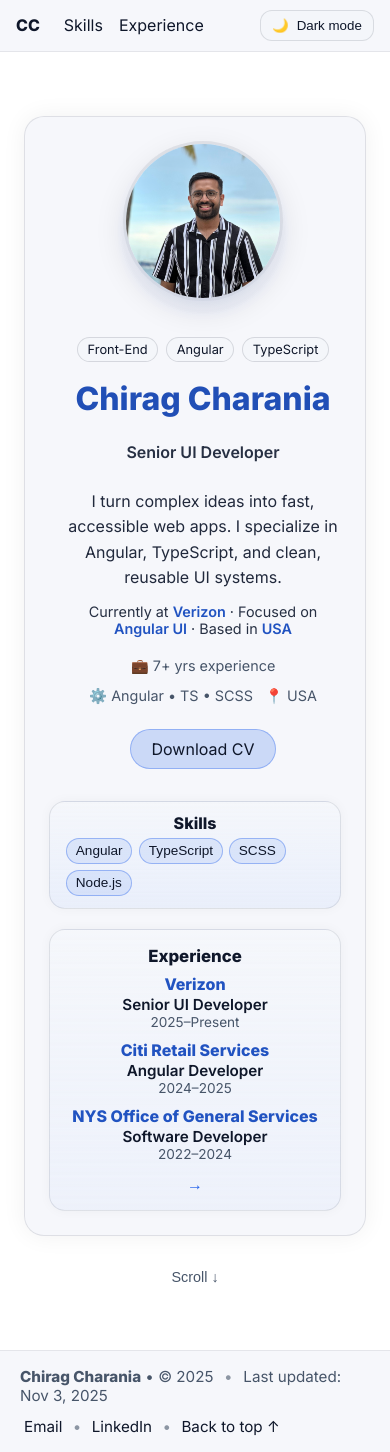
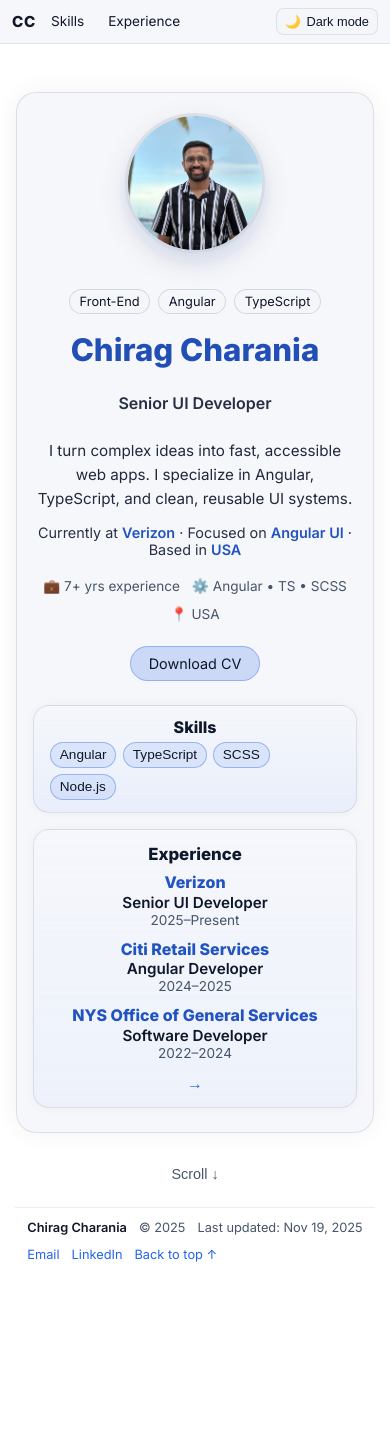
Before and after one commit to chiragcharania/chirag-portfolio, an Angular app: page / in a window 390 px wide. After the commit the page ends 1282 px from the top, so only its background shows below. Built offline with nearby package versions, Linux system fonts and the light colour scheme.

Commit message:
Fix footer scroll-to-top functionality and restore full build compatibility

```diff
--- a/src/app/app.component.html
+++ b/src/app/app.component.html
@@ -1,42 +1,44 @@
+<div class="app-shell">
+  <!-- HEADER -->
   <header class="topbar">
-  <nav class="nav" role="navigation" aria-label="Primary">
-    <a routerLink="/" class="brand" routerLinkActive="active" [routerLinkActiveOptions]="{ exact: true }"
-      #homeRla="routerLinkActive" [attr.aria-current]="homeRla.isActive ? 'page' : null">CC</a>
+    <nav class="nav">
+      <a routerLink="/" [routerLinkActiveOptions]="{ exact: true }" routerLinkActive="active" class="brand">
+        CC
+      </a>
 
       <div class="links">
-      <a routerLink="/skills" routerLinkActive="active" [routerLinkActiveOptions]="{ exact: true }"
-        #skillsRla="routerLinkActive" [attr.aria-current]="skillsRla.isActive ? 'page' : null">Skills</a>
-
-      <a routerLink="/experience" routerLinkActive="active" [routerLinkActiveOptions]="{ exact: true }"
-        #expRla="routerLinkActive" [attr.aria-current]="expRla.isActive ? 'page' : null">Experience</a>
+        <a routerLink="/skills" routerLinkActive="active">Skills</a>
+        <a routerLink="/experience" routerLinkActive="active">Experience</a>
       </div>
     </nav>
 
-
-  <button class="theme-toggle" (click)="toggleTheme()" [attr.aria-label]="themeLabel" type="button">
-    <span class="icon" aria-hidden="true">{{ themeIcon }}</span>
-    <span class="label">{{ themeLabel }}</span>
+    <button class="theme-toggle" type="button" (click)="toggleTheme()">
+      <span aria-hidden="true">{{ themeIcon }}</span>
+      <span>{{ themeLabel }}</span>
     </button>
   </header>
 
-<!-- NEW: real flex child wrapper so footer sticks reliably -->
-<main class="content">
+  <!-- MAIN CONTENT -->
+  <main class="app-main">
     <router-outlet></router-outlet>
   </main>
 
-<footer class="site-footer">
-  <div class="foot-inner">
-    <div class="left">
-      <strong>Chirag Charania</strong> • © {{ now | date : "yyyy" }}
-      <span class="dot">•</span>
-      Last updated: {{ lastUpdated | date : "MMM d, y" }}
+  <!-- FOOTER (fixed spacing + structure) -->
+  <footer class="app-footer">
+    <div class="footer-info">
+      <span class="footer-name">Chirag Charania</span>
+      <span>© 2025</span>
+      <span>Last updated: Nov 19, 2025</span>
     </div>
-    <div class="right">
+
+    <nav class="footer-links" aria-label="Footer links">
       <a href="mailto:chiragcharania@gmail.com">Email</a>
-      <span class="dot">•</span>
-      <a href="https://www.linkedin.com/in/chirag-charania/" target="_blank" rel="noopener">LinkedIn</a>
-      <span class="dot">•</span>
-      <a href="#" (click)="scrollToTop($event)">Back to top ↑</a>
+      <a href="https://www.linkedin.com/in/chirag-charania/" target="_blank" rel="noopener">
+        LinkedIn
+      </a>
+      <button type="button" class="back-top" (click)="scrollToTop()">
+        Back to top ↑
+      </button>
+    </nav>
+  </footer>
 </div>
-  </div>
-</footer>
--- a/src/app/app.component.scss
+++ b/src/app/app.component.scss
@@ -1,11 +1,18 @@
 :host {
+  display: block;
+  min-height: 100dvh;
+  background: var(--bg);
+  color: var(--fg);
+}
+
+.app-shell {
+  min-height: 100dvh;
   display: flex;
   flex-direction: column;
-  min-height: 100vh;
-  /* enables sticky footer layout */
 }
 
-/* ───────────────── Header (single sticky version) ───────────────── */
+/* ===== HEADER / NAV ===== */
+
 .topbar {
   position: sticky;
   top: 0;
@@ -29,27 +36,16 @@
   font-weight: 800;
   text-decoration: none;
   color: var(--fg);
+  letter-spacing: .04em;
+  font-size: 1rem;
 }
 
-/* Theme toggle (text + icon) */
-.theme-toggle {
-  display: inline-flex;
+.links {
+  display: flex;
   align-items: center;
-  gap: .5rem;
-  padding: .45rem .7rem;
-  border-radius: .75rem;
-  border: 1px solid color-mix(in oklab, var(--fg) 12%, transparent);
-  background: color-mix(in oklab, var(--card) 85%, transparent);
-  color: var(--fg);
-  cursor: pointer;
-  transition: background .2s ease;
+  gap: .75rem;
 }
 
-.theme-toggle:hover {
-  background: color-mix(in oklab, var(--card) 95%, transparent);
-}
-
-/* ───────────────── Nav links + underline animation ───────────────── */
 .links a {
   position: relative;
   isolation: isolate;
@@ -57,8 +53,10 @@
   color: var(--fg);
   padding: .25rem .5rem;
   border-radius: .5rem;
+  font-size: .95rem;
 }
 
+/* Active + hover underline */
 .links a::after {
   content: "";
   position: absolute;
@@ -67,60 +65,133 @@
   background: var(--accent);
   transform: scaleX(0);
   transform-origin: left;
-  transition: transform var(--duration) var(--ease);
+  transition: transform .18s ease;
   border-radius: 2px;
 }
 
-/* Hover shows underline; active route keeps it visible */
 .links a:hover::after,
 .links a.active::after {
   transform: scaleX(1);
 }
 
-/* Slightly brighter underline for the active page */
-.links a.active::after {
-  background: color-mix(in oklab, var(--accent) 85%, white);
+/* Theme toggle in header */
+.theme-toggle {
+  border: 1px solid var(--border);
+  background: color-mix(in oklab, var(--card) 85%, transparent);
+  color: var(--fg);
+  border-radius: .5rem;
+  padding: .35rem .6rem;
+  cursor: pointer;
+  font-size: .85rem;
+  display: inline-flex;
+  align-items: center;
+  gap: .35rem;
 }
 
-/* ───────────────── Main content wrapper (flex child that grows) ───────────────── */
-.content {
+/* ===== MAIN ===== */
+
+.app-main {
   flex: 1 0 auto;
-  display: block;
 }
 
-/* ───────────────── Footer ───────────────── */
-.site-footer {
-  margin-top: 2rem;
-  padding: 1rem 1.25rem;
+/* ===== FOOTER ===== */
+
+.app-footer {
+  flex: 0 0 auto;
+  padding: 1rem 1.25rem 1.5rem;
+  max-width: 1100px;
+  margin: 0 auto;
+  font-size: .85rem;
+  color: var(--muted);
+  display: flex;
+  justify-content: space-between;
+  gap: .75rem;
+  flex-wrap: wrap;
   border-top: 1px solid color-mix(in oklab, var(--fg) 8%, transparent);
-  background: color-mix(in oklab, var(--card) 90%, transparent);
-  flex-shrink: 0;
 }
 
-.foot-inner {
-  max-width: 1100px;
-  margin: 0 auto;
+.footer-info,
+.footer-links {
   display: flex;
-  gap: .75rem;
   align-items: center;
-  justify-content: space-between;
   flex-wrap: wrap;
-  color: var(--muted);
-  font-size: .95rem;
+  gap: .35rem .75rem;
 }
 
-.site-footer a {
+.footer-name {
+  font-weight: 600;
   color: var(--fg);
-  text-decoration: none;
-  padding: .15rem .25rem;
-  border-radius: .35rem;
 }
 
-.site-footer a:hover {
-  background: color-mix(in oklab, var(--card) 85%, transparent);
+.footer-links a,
+.footer-links .back-top {
+  color: var(--accent);
+  text-decoration: none;
+  cursor: pointer;
+  border: none;
+  background: transparent;
+  padding: 0;
+  font: inherit;
 }
 
-.dot {
-  opacity: .6;
-  margin: 0 .4rem;
+.footer-links a:hover,
+.footer-links .back-top:hover {
+  text-decoration: underline;
 }
+
+/* ===== RESPONSIVE ===== */
+
+@media (max-width: 768px) {
+  .topbar {
+    padding: .55rem .85rem;
+  }
+
+  .nav {
+    gap: .75rem;
+  }
+
+  .links {
+    gap: .6rem;
+  }
+
+  .links a {
+    padding: .3rem .55rem;
+    font-size: .9rem;
+  }
+
+  .brand {
+    font-size: .95rem;
+  }
+
+  .app-footer {
+    padding-inline: 1rem;
+  }
+}
+
+@media (max-width: 480px) {
+  .topbar {
+    padding: .5rem .75rem;
+    column-gap: .5rem;
+  }
+
+  .nav {
+    gap: .5rem;
+  }
+
+  .links a {
+    padding: .3rem .45rem;
+    font-size: .85rem;
+  }
+
+  .theme-toggle {
+    padding: .3rem .5rem;
+    font-size: .8rem;
+  }
+
+  .app-footer {
+    flex-direction: column;
+    align-items: flex-start;
+    font-size: .8rem;
+    padding: .75rem .75rem 1.25rem;
+  }
+}
--- a/src/app/app.component.ts
+++ b/src/app/app.component.ts
@@ -41,8 +41,11 @@ export class AppComponent {
   lastUpdated = this.now; // replace with fixed date if desired
 
   // --- Helpers ---------------------------------------------------------------
-  scrollToTop(event: Event) {
-    event.preventDefault();
-    window.scrollTo({ top: 0, behavior: 'smooth' });
+  scrollToTop() {
+    window.scrollTo({
+      top: 0,
+      behavior: 'smooth'
+    });
   }
+
 }
--- a/src/app/pages/experience/experience.component.scss
+++ b/src/app/pages/experience/experience.component.scss
@@ -138,14 +138,54 @@
     border: 1px solid color-mix(in oklab, var(--accent) 40%, transparent);
 }
 
-/* Responsive */
-@media (max-width: 720px) {
+/* Tablet breakpoint */
+@media (max-width: 768px) {
+    .section {
+        padding: 1.75rem 1.25rem 2.5rem;
+    }
+
     .section__header {
         align-items: flex-start;
     }
+
+    .grid {
+        gap: .85rem;
+    }
 }
 
-/* Fade-in animation to match Home/Skills */
+/* Phone breakpoint */
+@media (max-width: 480px) {
+    .section {
+        padding: 1.5rem 1rem 2.25rem;
+    }
+
+    .filters {
+        gap: .4rem;
+    }
+
+    .chip {
+        padding: .35rem .7rem;
+        font-size: .85rem;
+    }
+
+    .grid {
+        grid-template-columns: 1fr;
+    }
+
+    .card {
+        padding: .9rem .75rem .8rem;
+    }
+
+    .card__title {
+        font-size: 1.05rem;
+    }
+
+    .card__sub {
+        font-size: .85rem;
+    }
+}
+
+/* Fade-in animation */
 .fade-in {
     animation: heroFade .45s ease-out both;
 }
--- a/src/app/pages/home/home.component.scss
+++ b/src/app/pages/home/home.component.scss
@@ -29,6 +29,7 @@
     border-color: color-mix(in oklab, var(--accent) 30%, transparent);
 }
 
+/* LEFT side */
 .hero-left {
     display: flex;
     flex-direction: column;
@@ -115,7 +116,6 @@
     margin-bottom: .75rem;
 }
 
-/* NEW meta line */
 .hero-meta {
     font-size: .9rem;
     color: color-mix(in oklab, var(--fg) 80%, #9aa3b2);
@@ -137,6 +137,12 @@
     margin: 0 0 1.5rem;
     list-style: none;
     padding: 0;
+}
+
+.hero-stats li {
+    display: inline-flex;
+    align-items: center;
+    gap: .25rem;
 }
 
 .hero-cta {
@@ -169,6 +175,7 @@
     background: color-mix(in oklab, var(--accent) 30%, transparent);
 }
 
+/* RIGHT side */
 .hero-right {
     display: flex;
     flex-direction: column;
@@ -181,6 +188,7 @@
     gap: 1.25rem;
 }
 
+/* Accent cards (skills / experience) */
 .accent-card {
     background: linear-gradient(180deg,
             color-mix(in oklab, var(--card) 96%, transparent),
@@ -211,6 +219,7 @@
     padding: .85rem 1rem;
 }
 
+/* Skills card */
 .accent-card.skills-card {
     padding: .75rem 1rem;
     border-radius: 16px;
@@ -244,7 +253,7 @@
     will-change: transform;
 }
 
-/* Make chip buttons look like links */
+/* Chip buttons (home skills) */
 .chip-btn {
     appearance: none;
     border: none;
@@ -252,7 +261,7 @@
     padding: 0;
 }
 
-/* Dark/light hover inversion JUST for home skills chips */
+/* Theme-aware hover for home skills chips */
 :root[data-theme="dark"] .skills-card .chip-btn:hover {
     background: #f2f2f2;
     color: #111;
@@ -269,7 +278,7 @@
     box-shadow: 0 6px 14px color-mix(in oklab, var(--fg) 18%, transparent);
 }
 
-/* Experience card bits */
+/* Experience card preview */
 .xp-list {
     list-style: none;
     margin: 0;
@@ -309,7 +318,7 @@
     transform: translateX(3px);
 }
 
-/* Scroll hint with gentle bounce */
+/* Scroll hint */
 .scroll-hint {
     margin-top: 2rem;
     border: none;
@@ -325,25 +334,84 @@
     color: var(--accent);
 }
 
-/* Responsive */
-@media (max-width: 860px) {
+/* Tablet breakpoint */
+@media (max-width: 768px) {
+    .home {
+        padding: 3.25rem 1.25rem 1.75rem;
+    }
+
     .hero-card {
         grid-template-columns: 1fr;
         text-align: center;
-        padding: 1.5rem;
+        padding: 1.5rem 1.25rem 1.75rem;
+        gap: 1.5rem;
     }
 
-    .hero-left,
-    .hero-cta,
+    .hero-left {
+        padding-left: 0;
+        align-items: center;
+        text-align: center;
+    }
+
     .hero-tags,
-    .hero-stats {
-        align-items: center !important;
-        justify-content: center !important;
-        text-align: center !important;
+    .hero-stats,
+    .hero-cta {
+        justify-content: center;
+    }
+
+    .hero-summary,
+    .hero-meta {
+        max-width: 34rem;
+    }
+
+    .cards {
+        gap: 1rem;
     }
 }
 
-/* Fade-in same as other pages */
+/* Phone breakpoint */
+@media (max-width: 480px) {
+    .home {
+        padding: 3rem 1rem 1.5rem;
+    }
+
+    .hero-card {
+        padding: 1.25rem 1rem 1.5rem;
+    }
+
+    .hero__avatar {
+        width: 140px;
+        height: 140px;
+    }
+
+    .hero-title {
+        font-size: clamp(1.7rem, 8vw, 2.3rem);
+    }
+
+    .hero-summary {
+        font-size: .95rem;
+    }
+
+    .hero-stats {
+        font-size: .85rem;
+        text-align: center;
+    }
+
+    .hero-stats li {
+        white-space: normal;
+    }
+
+    .btn {
+        padding: .5rem 1.1rem;
+        font-size: .9rem;
+    }
+
+    .accent-card {
+        padding: .9rem .9rem;
+    }
+}
+
+/* Fade-in & scroll bounce */
 .fade-in {
     animation: heroFade .45s ease-out both;
 }
```
Lines whose indentation alone changed are shown as unchanged.
